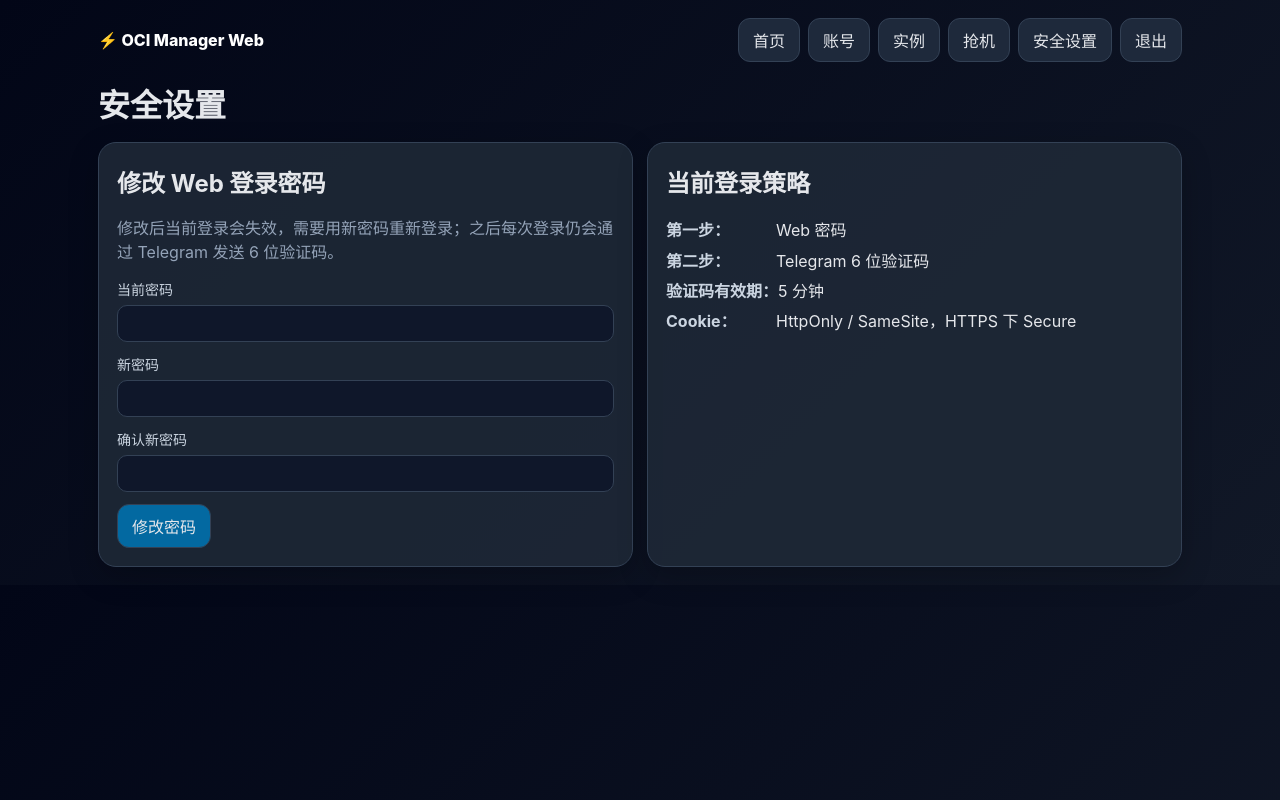
After one commit to smkieye/oci-telegram-manager, a FastAPI app: template app/web/templates/settings.html in a window 1280 px wide. The commit adds this page. Run offline with FastAPI, Linux system fonts and the light colour scheme; the template is opened without the code that fills it, so the values that code supplies are empty; parts of the project's set-up code (start-up, migrations or seed data) failed here and were passed over.

Commit message:
feat: add Telegram OTP for web login

```diff
--- a/app/web/app.py
+++ b/app/web/app.py
@@ -4,11 +4,12 @@ import asyncio
 import hashlib
 import hmac
 import json
+import secrets
 import time
-from dataclasses import dataclass, field
 from datetime import datetime
 from pathlib import Path
 from typing import Any
+from urllib import parse, request as urlrequest
 
 from fastapi import BackgroundTasks, Depends, FastAPI, Form, HTTPException, Request, UploadFile, File
 from fastapi.responses import HTMLResponse, RedirectResponse
@@ -25,6 +26,11 @@ templates = Jinja2Templates(directory=str(Path(__file__).parent / "templates"))
 app = FastAPI(title="OCI Telegram Manager Web")
 
 COOKIE_NAME = "oci_web_session"
+PENDING_COOKIE_NAME = "oci_web_pending"
+AUTH_FILE = settings.data_dir / "web_auth.json"
+PENDING_LOGINS: dict[str, dict[str, object]] = {}
+PASSWORD_HASH_ITERATIONS = 260_000
+OTP_TTL_SECONDS = 300
 
 
 @dataclass
@@ -43,16 +49,80 @@ class WebSniperTask:
 tasks: dict[str, WebSniperTask] = {}
 
 
+def _hash_password(password: str, salt_hex: str | None = None) -> dict[str, object]:
+    salt = bytes.fromhex(salt_hex) if salt_hex else secrets.token_bytes(16)
+    digest = hashlib.pbkdf2_hmac("sha256", password.encode("utf-8"), salt, PASSWORD_HASH_ITERATIONS)
+    return {"salt": salt.hex(), "hash": digest.hex(), "iterations": PASSWORD_HASH_ITERATIONS}
+
+
+def _write_auth_record(record: dict[str, object]) -> None:
+    settings.data_dir.mkdir(parents=True, exist_ok=True)
+    AUTH_FILE.write_text(json.dumps(record, ensure_ascii=False, indent=2), encoding="utf-8")
+    AUTH_FILE.chmod(0o600)
+
+
+def _auth_record() -> dict[str, object] | None:
+    if AUTH_FILE.exists():
+        try:
+            return json.loads(AUTH_FILE.read_text(encoding="utf-8"))
+        except json.JSONDecodeError:
+            return None
+    if settings.web_admin_password:
+        record = _hash_password(settings.web_admin_password)
+        record["created_at"] = datetime.now().isoformat()
+        _write_auth_record(record)
+        return record
+    return None
+
+
+def _set_web_password(password: str) -> None:
+    record = _hash_password(password)
+    record["updated_at"] = datetime.now().isoformat()
+    _write_auth_record(record)
+
+
+def _verify_password(password: str) -> bool:
+    record = _auth_record()
+    if not record:
+        return False
+    salt = str(record.get("salt", ""))
+    expected = str(record.get("hash", ""))
+    candidate = _hash_password(password, salt).get("hash", "")
+    return hmac.compare_digest(str(candidate), expected)
+
+
 def _token() -> str:
     secret = settings.web_session_secret or settings.bot_token
-    password = settings.web_admin_password or ""
-    return hmac.new(secret.encode(), password.encode(), hashlib.sha256).hexdigest()
+    record = _auth_record() or {}
+    password_hash = str(record.get("hash", ""))
+    return hmac.new(secret.encode(), password_hash.encode(), hashlib.sha256).hexdigest()
+
+
+def _cookie_secure(request: Request) -> bool:
+    return request.headers.get("x-forwarded-proto", request.url.scheme) == "https"
 
 
 def _is_authed(request: Request) -> bool:
     expected = _token()
     supplied = request.cookies.get(COOKIE_NAME, "")
-    return bool(settings.web_admin_password) and hmac.compare_digest(supplied, expected)
+    return bool(_auth_record()) and hmac.compare_digest(supplied, expected)
+
+
+def _send_telegram_otp(code: str) -> None:
+    text = f"🔐 OCI Web 登录验证码：{code}\n5 分钟内有效。如果不是你本人操作，请立即修改 Web 密码。"
+    for chat_id in settings.allowed_user_ids:
+        data = parse.urlencode({"chat_id": str(chat_id), "text": text}).encode("utf-8")
+        req = urlrequest.Request(f"https://api.telegram.org/bot{settings.bot_token}/sendMessage", data=data, method="POST")
+        with urlrequest.urlopen(req, timeout=10) as response:  # noqa: S310 - Telegram Bot API endpoint
+            response.read()
+
+
+def _create_pending_login() -> str:
+    pending_id = secrets.token_urlsafe(24)
+    code = f"{secrets.randbelow(1_000_000):06d}"
+    PENDING_LOGINS[pending_id] = {"code": code, "expires_at": time.time() + OTP_TTL_SECONDS, "attempts": 0}
+    _send_telegram_otp(code)
+    return pending_id
 
 
 def require_auth(request: Request) -> None:
@@ -217,21 +287,74 @@ async def _sniper_once(task_key: str) -> None:
 
 @app.get("/login", response_class=HTMLResponse)
 async def login_page(request: Request):
-    return templates.TemplateResponse("login.html", {"request": request, "web_enabled": bool(settings.web_admin_password)})
+    return templates.TemplateResponse("login.html", {"request": request, "web_enabled": bool(_auth_record())})
 
 
 @app.post("/login")
-async def login(password: str = Form(...)):
-    if not settings.web_admin_password or not hmac.compare_digest(password, settings.web_admin_password):
+async def login(request: Request, password: str = Form(...)):
+    if not _verify_password(password):
         return RedirectResponse("/login?error=1", status_code=303)
+    try:
+        pending_id = _create_pending_login()
+    except Exception:  # noqa: BLE001
+        return RedirectResponse("/login?otp_error=1", status_code=303)
+    response = RedirectResponse("/verify", status_code=303)
+    response.set_cookie(PENDING_COOKIE_NAME, pending_id, httponly=True, secure=_cookie_secure(request), samesite="lax", max_age=OTP_TTL_SECONDS)
+    return response
+
+
+@app.get("/verify", response_class=HTMLResponse)
+async def verify_page(request: Request):
+    return templates.TemplateResponse("verify.html", {"request": request})
+
+
+@app.post("/verify")
+async def verify(request: Request, code: str = Form(...)):
+    pending_id = request.cookies.get(PENDING_COOKIE_NAME, "")
+    pending = PENDING_LOGINS.get(pending_id)
+    if not pending or float(pending.get("expires_at", 0)) < time.time():
+        PENDING_LOGINS.pop(pending_id, None)
+        return RedirectResponse("/login?expired=1", status_code=303)
+    pending["attempts"] = int(pending.get("attempts", 0)) + 1
+    if int(pending["attempts"]) > 5 or not hmac.compare_digest(str(pending.get("code", "")), code.strip()):
+        if int(pending["attempts"]) > 5:
+            PENDING_LOGINS.pop(pending_id, None)
+            return RedirectResponse("/login?expired=1", status_code=303)
+        return RedirectResponse("/verify?error=1", status_code=303)
+    PENDING_LOGINS.pop(pending_id, None)
     response = RedirectResponse("/", status_code=303)
-    response.set_cookie(COOKIE_NAME, _token(), httponly=True, samesite="lax", max_age=7 * 86400)
+    response.delete_cookie(PENDING_COOKIE_NAME)
+    response.set_cookie(COOKIE_NAME, _token(), httponly=True, secure=_cookie_secure(request), samesite="lax", max_age=7 * 86400)
     return response
 
 
 @app.post("/logout")
 async def logout(_: None = Depends(require_auth)):
     response = RedirectResponse("/login", status_code=303)
+    response.delete_cookie(COOKIE_NAME)
+    response.delete_cookie(PENDING_COOKIE_NAME)
+    return response
+
+
+@app.get("/settings", response_class=HTMLResponse)
+async def settings_page(request: Request, _: None = Depends(require_auth)):
+    return templates.TemplateResponse("settings.html", {"request": request})
+
+
+@app.post("/settings/password")
+async def change_password(
+    request: Request,
+    current_password: str = Form(...),
+    new_password: str = Form(...),
+    confirm_password: str = Form(...),
+    _: None = Depends(require_auth),
+):
+    if not _verify_password(current_password):
+        return RedirectResponse("/settings?error=current", status_code=303)
+    if len(new_password) < 12 or new_password != confirm_password:
+        return RedirectResponse("/settings?error=new", status_code=303)
+    _set_web_password(new_password)
+    response = RedirectResponse("/login?changed=1", status_code=303)
     response.delete_cookie(COOKIE_NAME)
     return response
 
--- a/app/web/templates/base.html
+++ b/app/web/templates/base.html
@@ -17,7 +17,7 @@
   <div class="nav">
     <div class="brand">⚡ OCI Manager Web</div>
     <div class="navlinks">
-      <a href="/">首页</a><a href="/accounts">账号</a><a href="/instances">实例</a><a href="/sniper">抢机</a>
+      <a href="/">首页</a><a href="/accounts">账号</a><a href="/instances">实例</a><a href="/sniper">抢机</a><a href="/settings">安全设置</a>
       <form method="post" action="/logout" style="display:inline"><button class="btn" type="submit">退出</button></form>
     </div>
   </div>
--- /dev/null
+++ b/app/web/templates/settings.html
@@ -0,0 +1,21 @@
+{% extends "base.html" %}{% block content %}
+<h1>安全设置</h1>
+<div class="grid">
+  <div class="card">
+    <h2>修改 Web 登录密码</h2>
+    <p class="muted">修改后当前登录会失效，需要用新密码重新登录；之后每次登录仍会通过 Telegram 发送 6 位验证码。</p>
+    {% if request.query_params.get('error') == 'current' %}<p class="danger">当前密码不正确。</p>{% endif %}
+    {% if request.query_params.get('error') == 'new' %}<p class="danger">新密码至少 12 位，并且两次输入必须一致。</p>{% endif %}
+    <form method="post" action="/settings/password">
+      <label>当前密码</label><input type="password" name="current_password" required>
+      <label>新密码</label><input type="password" name="new_password" required minlength="12">
+      <label>确认新密码</label><input type="password" name="confirm_password" required minlength="12">
+      <button class="btn primary" type="submit">修改密码</button>
+    </form>
+  </div>
+  <div class="card">
+    <h2>当前登录策略</h2>
+    <div class="kv"><b>第一步：</b>Web 密码<br><b>第二步：</b>Telegram 6 位验证码<br><b>验证码有效期：</b>5 分钟<br><b>Cookie：</b>HttpOnly / SameSite，HTTPS 下 Secure</div>
+  </div>
+</div>
+{% endblock %}
--- /dev/null
+++ b/app/web/templates/verify.html
@@ -0,0 +1 @@
+<!doctype html><html lang="zh-CN"><head><meta charset="utf-8"><meta name="viewport" content="width=device-width, initial-scale=1"><title>验证码</title><style>body{margin:0;min-height:100vh;display:grid;place-items:center;background:linear-gradient(135deg,#020617,#0f172a);color:#e5e7eb;font-family:-apple-system,BlinkMacSystemFont,"Segoe UI",sans-serif}.card{width:min(420px,92vw);background:#111827;border:1px solid #334155;border-radius:20px;padding:26px;box-shadow:0 20px 60px rgba(0,0,0,.35)}input,button{width:100%;padding:12px;border-radius:12px;border:1px solid #334155;margin-top:10px;background:#020617;color:#e5e7eb;font-size:18px;letter-spacing:3px;text-align:center}button{background:#0369a1;cursor:pointer;letter-spacing:0}.muted{color:#94a3b8}.danger{color:#fca5a5}</style></head><body><div class="card"><h1>Telegram 验证码</h1><p class="muted">我已把 6 位验证码发送到允许控制此 Bot 的 Telegram 用户。验证码 5 分钟内有效。</p>{% if request.query_params.get('error') %}<p class="danger">验证码错误，请重试。</p>{% endif %}<form method="post" action="/verify"><input name="code" inputmode="numeric" maxlength="6" pattern="[0-9]{6}" placeholder="000000" autofocus required><button type="submit">完成登录</button></form></div></body></html>
```
Also changed, not shown: app/web/templates/login.html (+1 -1 lines).
